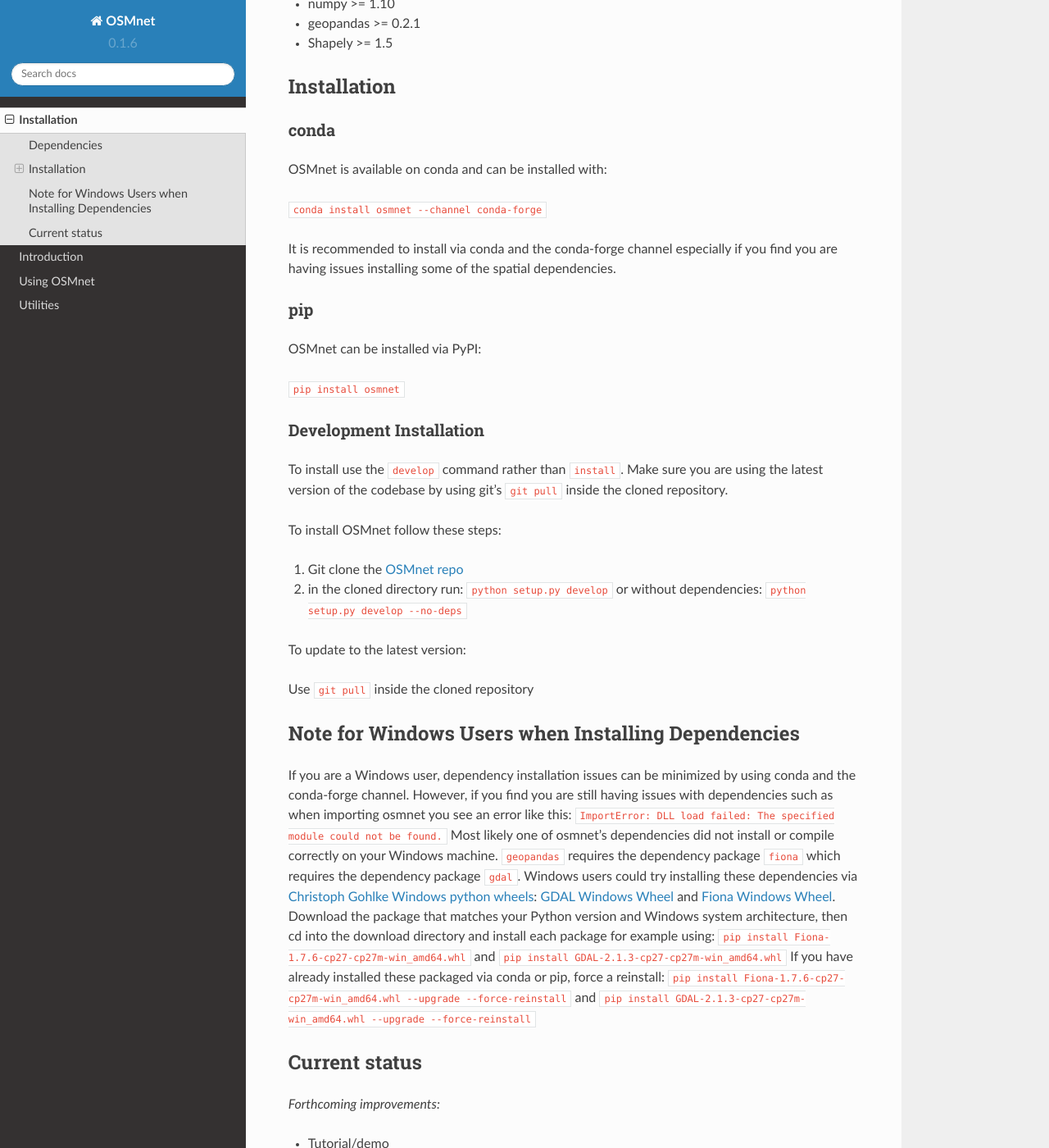
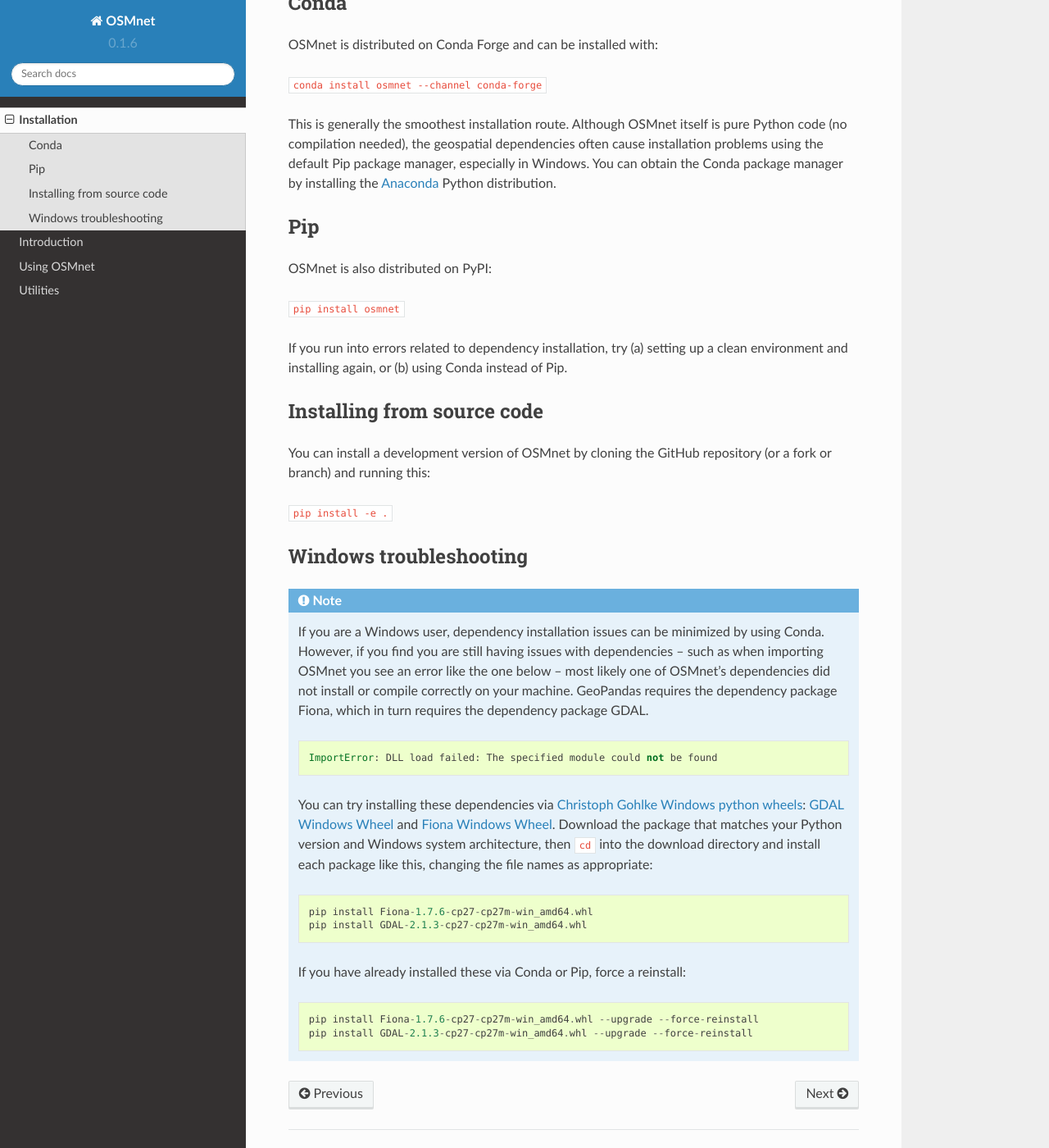
Before and after one commit to UDST/osmnet, a Sphinx documentation site: the page built from docs/source/installation.rst, in a window 1280 px wide and 1400 px high, scrolled down 343 px. Shown: the whole window at 82% size. Built offline with Sphinx 7.4.7 and the Read the Docs theme 2.0.0, drawn with Linux system fonts in a browser that asks for light colours; some of the changed text lies outside the part shown.

Commit message:
Updated installation instructions

```diff
--- a/CHANGELOG.rst
+++ b/CHANGELOG.rst
@@ -1,7 +1,7 @@
 v0.1.6
 ======
 
-2020/7/10
+2020/7/13
 
 * adds support for GeoPandas v0.7 and later
 * ends support for Python 2.7 and Win32
--- a/docs/source/index.rst
+++ b/docs/source/index.rst
@@ -3,7 +3,7 @@
 
 Tools for the extraction of `OpenStreetMap`_ (OSM) street network data. Intended to be used in tandem with `Pandana`_ and `UrbanAccess`_ libraries to extract street network nodes and edges.
 
-v0.1.6, released July 10, 2020.
+v0.1.6, released July 13, 2020.
 
 Contents
 --------
--- a/docs/source/installation.rst
+++ b/docs/source/installation.rst
@@ -1,68 +1,65 @@
 Installation
-=====================
+============
 
-OSMnet relies on a number of libraries in the scientific Python stack which can be easily installed using the `Anaconda`_ python distribution.
+OSMnet is built on top of the Python data science stack, making use of libraries like NumPy and Pandas, plus geospatial packages such as GeoPandas and Shapely.
 
-Dependencies
-~~~~~~~~~~~~~~~~~~
+OSMnet v0.1.6 (July 2020) dropped support for Python 2.7 and 32-bit Windows environments. In these older environments, v0.1.5 should install automatically -- but if not, you can get it with ``conda install osmnet=0.1.5 ...`` or ``pip install osmnet==0.1.5``.
 
-* requests >= 2.9.1
-* pandas >= 0.16.0
-* numpy >= 1.10
-* geopandas >= 0.2.1
-* Shapely >= 1.5
 
-Installation
-~~~~~~~~~~~~~~~~~~
+Conda
+^^^^^
 
-conda
-^^^^^^^^^^^^^
-
-OSMnet is available on conda and can be installed with:
+OSMnet is distributed on Conda Forge and can be installed with:
 
 ``conda install osmnet --channel conda-forge``
 
-It is recommended to install via conda and the conda-forge channel especially if you find you are having issues installing some of the spatial dependencies.
+This is generally the smoothest installation route. Although OSMnet itself is pure Python code (no compilation needed), the geospatial dependencies often cause installation problems using the default Pip package manager, especially in Windows. You can obtain the Conda package manager by installing the `Anaconda <https://www.anaconda.com/products/individual#Downloads>`_ Python distribution.
 
-pip
-^^^^^^^^^^^^^
 
-OSMnet can be installed via PyPI:
+Pip
+^^^
+
+OSMnet is also distributed on PyPI:
 
 ``pip install osmnet``
 
-Development Installation
-^^^^^^^^^^^^^^^^^^^^^^^^^^
+If you run into errors related to dependency installation, try (a) setting up a clean environment and installing again, or (b) using Conda instead of Pip.
 
-To install use the ``develop`` command rather than ``install``. Make sure you
-are using the latest version of the codebase by using git’s ``git pull``
-inside the cloned repository.
 
-To install OSMnet follow these steps:
+Installing from source code
+^^^^^^^^^^^^^^^^^^^^^^^^^^^
 
-1. Git clone the `OSMnet repo`_
-2. in the cloned directory run: ``python setup.py develop`` or without dependencies: ``python setup.py develop --no-deps``
+You can install a development version of OSMnet by cloning the GitHub repository (or a fork or branch) and running this:
 
-To update to the latest version:
+``pip install -e .``
 
-Use ``git pull`` inside the cloned repository
 
-Note for Windows Users when Installing Dependencies
-~~~~~~~~~~~~~~~~~~~~~~~~~~~~~~~~~~~~~~~~~~~~~~~~~~~
+Windows troubleshooting
+^^^^^^^^^^^^^^^^^^^^^^^
 
-If you are a Windows user, dependency installation issues can be minimized by using conda and the conda-forge channel. However, if you find you are still having issues with dependencies such as when importing osmnet you see an error like this: ``ImportError: DLL load failed: The specified module could not be found.`` Most likely one of osmnet's dependencies did not install or compile correctly on your Windows machine. ``geopandas`` requires the dependency package ``fiona`` which requires the dependency package ``gdal``. Windows users could try installing these dependencies via `Christoph Gohlke Windows python wheels`_: `GDAL Windows Wheel`_ and `Fiona Windows Wheel`_. Download the package that matches your Python version and Windows system architecture, then cd into the download directory and install each package for example using: ``pip install Fiona-1.7.6-cp27-cp27m-win_amd64.whl`` and
-``pip install GDAL-2.1.3-cp27-cp27m-win_amd64.whl``
-If you have already installed these packaged via conda or pip, force a reinstall: ``pip install Fiona-1.7.6-cp27-cp27m-win_amd64.whl --upgrade --force-reinstall`` and
-``pip install GDAL-2.1.3-cp27-cp27m-win_amd64.whl --upgrade --force-reinstall``
+.. note::
+   If you are a Windows user, dependency installation issues can be minimized by using Conda. However, if you find you are still having issues with dependencies -- such as when importing OSMnet you see an error like the one below -- most likely one of OSMnet's dependencies did not install or compile correctly on your machine. GeoPandas requires the dependency package Fiona, which in turn requires the dependency package GDAL.
 
-Current status
-~~~~~~~~~~~~~~~~~~
+   .. code-block::
 
-*Forthcoming improvements:*
+      ImportError: DLL load failed: The specified module could not be found
 
-* Tutorial/demo
+   You can try installing these dependencies via `Christoph Gohlke Windows python wheels`_: `GDAL Windows Wheel`_ and `Fiona Windows Wheel`_. Download the package that matches your Python version and Windows system architecture, then ``cd`` into the download directory and install each package like this, changing the file names as appropriate:
 
-.. _Anaconda: http://docs.continuum.io/anaconda/
+   .. code-block::
+
+      pip install Fiona-1.7.6-cp27-cp27m-win_amd64.whl
+      pip install GDAL-2.1.3-cp27-cp27m-win_amd64.whl
+
+   If you have already installed these via Conda or Pip, force a reinstall:
+
+   .. code-block::
+
+      pip install Fiona-1.7.6-cp27-cp27m-win_amd64.whl --upgrade --force-reinstall
+      pip install GDAL-2.1.3-cp27-cp27m-win_amd64.whl --upgrade --force-reinstall
+
+
+
 .. _OSMnet repo: https://github.com/udst/osmnet
 .. _Christoph Gohlke Windows python wheels: http://www.lfd.uci.edu/~gohlke/pythonlibs/
 .. _GDAL Windows Wheel: http://www.lfd.uci.edu/~gohlke/pythonlibs/#gdal
```
